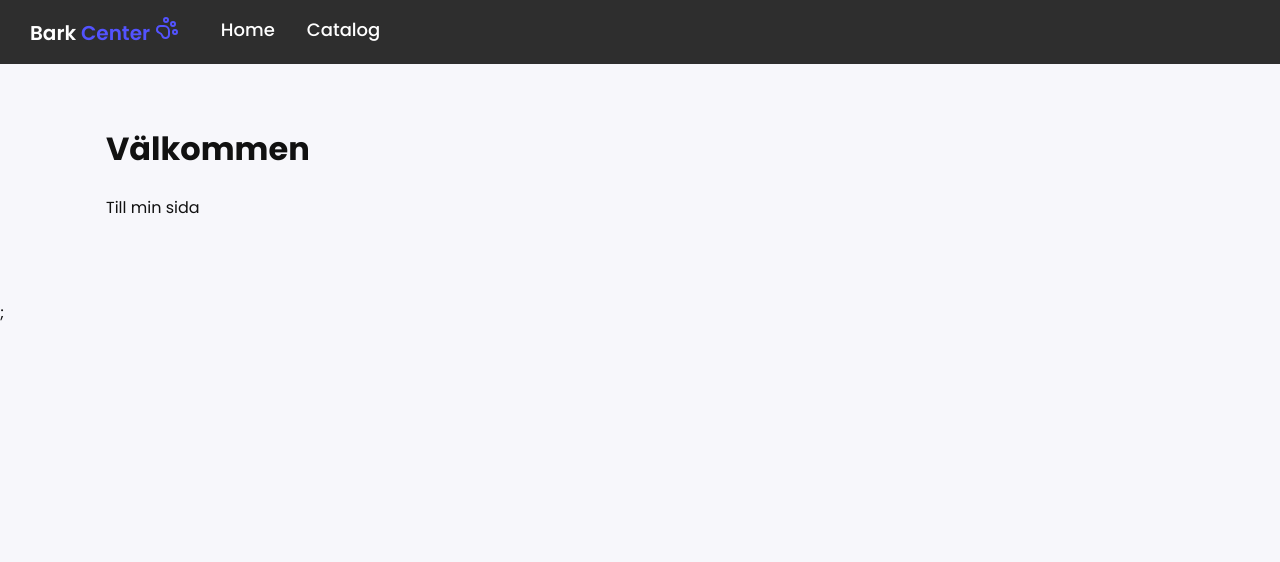
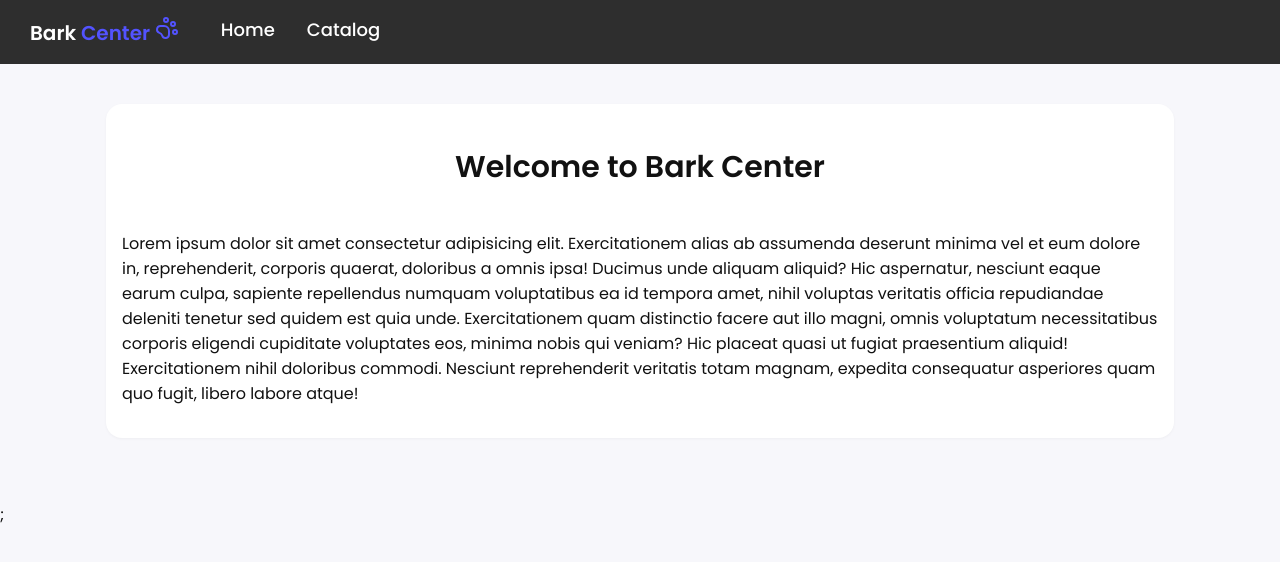
Before and after one commit to VictorSundberg1/Bark-Center, a React (Vite) app: page /#/ in a window 1280 px wide. Shown: the top 562 px of the page. Built offline with nearby package versions, Linux system fonts and the light colour scheme; no server answers.

Commit message:
Added some animations and some content in homepage

```diff
--- a/src/components/Layout.jsx
+++ b/src/components/Layout.jsx
@@ -1,5 +1,6 @@
 import { NavLink, Outlet } from 'react-router';
 import '../styles/Nav.css';
+import '../styles/Animations.css';
 import { PawPrint } from 'lucide-react';
 
 export default function Layout() {
--- /dev/null
+++ b/src/components/WelcomeCard.jsx
@@ -0,0 +1,28 @@
+import '../styles/HomePage.css';
+
+function WelcomeCard() {
+	return (
+		<section className="card">
+			<header className="cardHeader slide-in-right">
+				<h2>Welcome to Bark Center</h2>
+			</header>
+			<div className="cardBody scale-in-center">
+				<p>
+					Lorem ipsum dolor sit amet consectetur adipisicing elit.
+					Exercitationem alias ab assumenda deserunt minima vel et eum dolore
+					in, reprehenderit, corporis quaerat, doloribus a omnis ipsa! Ducimus
+					unde aliquam aliquid? Hic aspernatur, nesciunt eaque earum culpa,
+					sapiente repellendus numquam voluptatibus ea id tempora amet, nihil
+					voluptas veritatis officia repudiandae deleniti tenetur sed quidem est
+					quia unde. Exercitationem quam distinctio facere aut illo magni, omnis
+					voluptatum necessitatibus corporis eligendi cupiditate voluptates eos,
+					minima nobis qui veniam? Hic placeat quasi ut fugiat praesentium
+					aliquid! Exercitationem nihil doloribus commodi. Nesciunt
+					reprehenderit veritatis totam magnam, expedita consequatur asperiores
+					quam quo fugit, libero labore atque!
+				</p>
+			</div>
+		</section>
+	);
+}
+export default WelcomeCard;
--- a/src/pages/HomePage.jsx
+++ b/src/pages/HomePage.jsx
@@ -1,8 +1,5 @@
+import WelcomeCard from '../components/WelcomeCard';
+
 export default function HomePage() {
-	return (
-		<div>
-			<h1>Välkommen</h1>
-			<p>Till min sida</p>
-		</div>
-	);
+	return <WelcomeCard />;
 }
--- /dev/null
+++ b/src/styles/Animations.css
@@ -0,0 +1,95 @@
+.slide-in-right {
+	-webkit-animation: slide-in-right 0.5s cubic-bezier(0.25, 0.46, 0.45, 0.94)
+		both;
+	animation: slide-in-right 0.5s cubic-bezier(0.25, 0.46, 0.45, 0.94) both;
+}
+
+.slide-in-left {
+	-webkit-animation: slide-in-left 0.8s cubic-bezier(0.25, 0.46, 0.45, 0.94)
+		both;
+	animation: slide-in-left 0.8s cubic-bezier(0.25, 0.46, 0.45, 0.94) both;
+}
+
+.scale-in-center {
+	-webkit-animation: scale-in-center 0.5s cubic-bezier(0.25, 0.46, 0.45, 0.94)
+		both;
+	animation: scale-in-center 0.5s cubic-bezier(0.25, 0.46, 0.45, 0.94) both;
+}
+
+/* Slide in right */
+@-webkit-keyframes slide-in-right {
+	0% {
+		-webkit-transform: translateX(1000px);
+		transform: translateX(1000px);
+		opacity: 0;
+	}
+	100% {
+		-webkit-transform: translateX(0);
+		transform: translateX(0);
+		opacity: 1;
+	}
+}
+
+@keyframes slide-in-right {
+	0% {
+		-webkit-transform: translateX(1000px);
+		transform: translateX(1000px);
+		opacity: 0;
+	}
+	100% {
+		-webkit-transform: translateX(0);
+		transform: translateX(0);
+		opacity: 1;
+	}
+}
+
+/* Slide in Left */
+@-webkit-keyframes slide-in-left {
+	0% {
+		-webkit-transform: translateX(-1000px);
+		transform: translateX(-1000px);
+		opacity: 0;
+	}
+	100% {
+		-webkit-transform: translateX(0);
+		transform: translateX(0);
+		opacity: 1;
+	}
+}
+@keyframes slide-in-left {
+	0% {
+		-webkit-transform: translateX(-1000px);
+		transform: translateX(-1000px);
+		opacity: 0;
+	}
+	100% {
+		-webkit-transform: translateX(0);
+		transform: translateX(0);
+		opacity: 1;
+	}
+}
+
+@-webkit-keyframes scale-in-center {
+	0% {
+		-webkit-transform: scale(0);
+		transform: scale(0);
+		opacity: 1;
+	}
+	100% {
+		-webkit-transform: scale(1);
+		transform: scale(1);
+		opacity: 1;
+	}
+}
+@keyframes scale-in-center {
+	0% {
+		-webkit-transform: scale(0);
+		transform: scale(0);
+		opacity: 1;
+	}
+	100% {
+		-webkit-transform: scale(1);
+		transform: scale(1);
+		opacity: 1;
+	}
+}
--- /dev/null
+++ b/src/styles/HomePage.css
@@ -0,0 +1,15 @@
+.card {
+	background: white;
+	border-radius: 16px;
+	padding: 16px;
+	box-shadow: 0 1px 3px rgba(0, 0, 0, 0.04);
+}
+.cardHeader {
+	display: flex;
+	align-items: center;
+	justify-content: center;
+}
+.cardHeader h2 {
+	font-size: var(--font-size-3xl);
+	font-weight: 600;
+}
```
